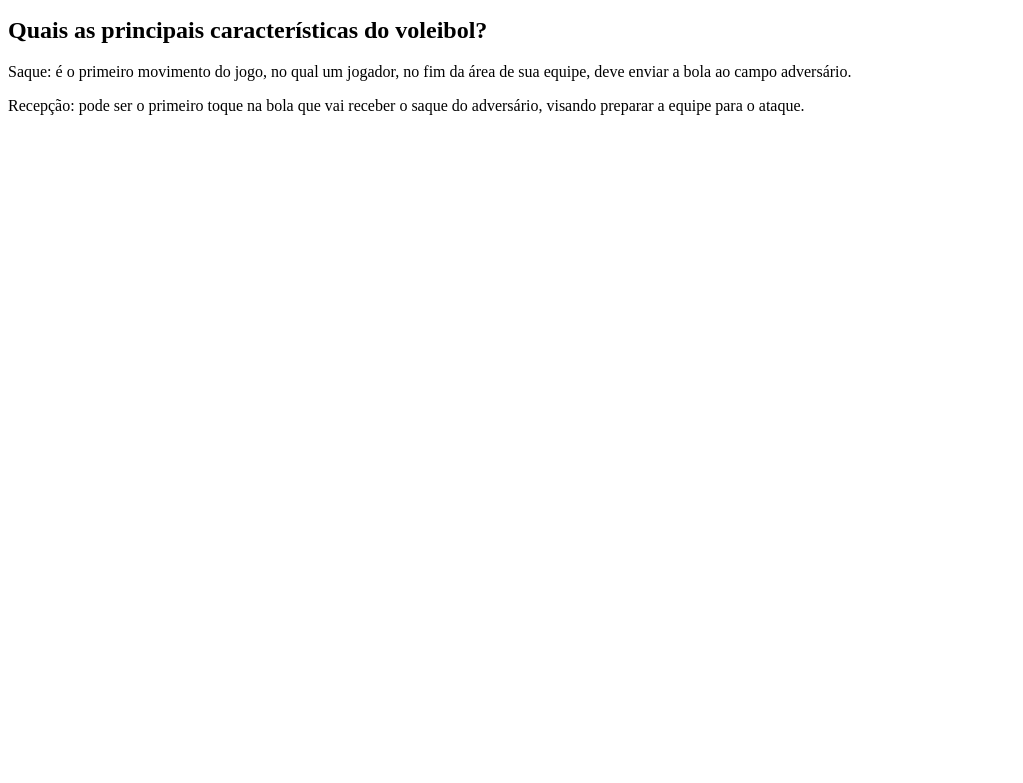
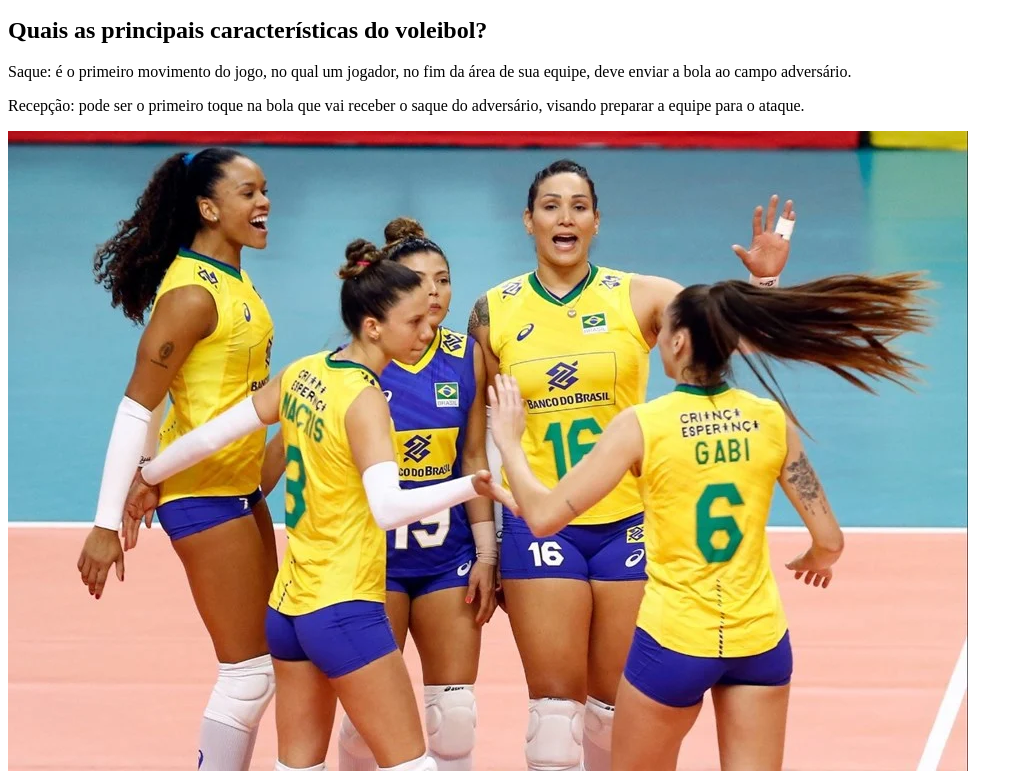
Before and after one commit to JuliaPedro09/Volei, a plain HTML site: page index.html in a window 1280 px wide. Shown: the part 355-1138 px from the top of the page, without its empty margins (0-1023 px from the left). Before the commit the page ends 800 px from the top, so only its background shows below. Drawn offline with Linux system fonts and the light colour scheme.

Commit message:
Update index.html

```diff
--- a/index.html
+++ b/index.html
@@ -37,6 +37,9 @@
         campo adversário.</p>
     <p>Recepção: pode ser o primeiro toque na bola que vai receber o saque do adversário, visando preparar a equipe para
         o ataque.</p>
+
+        <img src="Volei.webp" >
+
 </body>
 
 </html>
```
